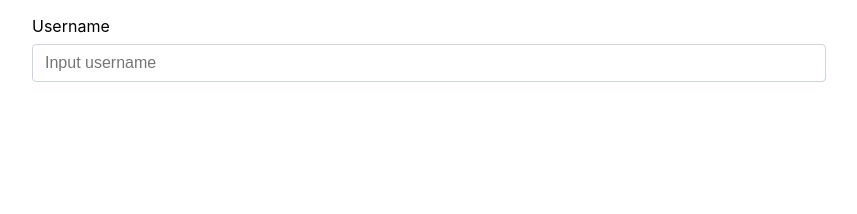
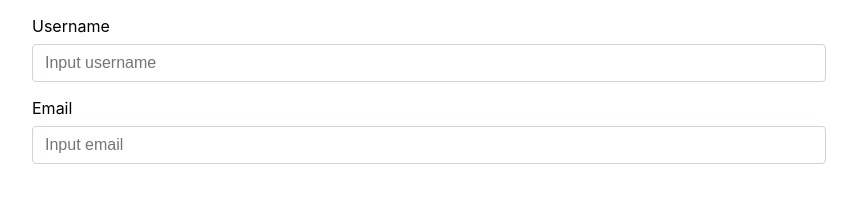
Before and after one commit to demo-dumbways/ebook-code-results-stage-2, a React (Create React App) app: page / in a window 1280 px wide. Shown: the top 214 px of the page, without its empty margins (224-1081 px from the left). Built offline with nearby package versions, Linux system fonts and the light colour scheme.

Commit message:
2 frontend reactjs advance

```diff
--- a/src/components/Form.js
+++ b/src/components/Form.js
@@ -1,29 +1,32 @@
+import cssModules from "./Form.module.css";
+
 const styles = {
   form: {
-        margin: '16px 20% 0',
+    margin: "16px 20% 0",
   },
   formGroup: {
-        marginBottom: '16px',
+    marginBottom: "16px",
   },
   formLabel: {
-        marginBottom: '8px',
-        display: 'inline-block',
+    marginBottom: "8px",
+    display: "inline-block",
   },
   formInput: {
-        display: 'block',
-        width: '100%',
-        padding: '.375rem .75rem',
-        fontSize: '1rem',
+    display: "block",
+    width: "100%",
+    padding: ".375rem .75rem",
+    fontSize: "1rem",
     lineHeight: 1.5,
-        color: '#212529',
-        backgroundColor: '#fff',
-        border: '1px solid #ced4da',
-        borderRadius: '.25rem',
+    color: "#212529",
+    backgroundColor: "#fff",
+    border: "1px solid #ced4da",
+    borderRadius: ".25rem",
   },
 };
 
 function Form() {
   return (
+    // inline styling
     <form style={styles.form}>
       <div style={styles.formGroup}>
         <label htmlFor="username" style={styles.formLabel}>
@@ -35,6 +38,18 @@ function Form() {
           style={styles.formInput}
         />
       </div>
+      {/* css modules */}
+      <div className={cssModules.formGroup}>
+        <label htmlFor="email" className={cssModules.formLabel}>
+          Email
+        </label>
+        <input
+          id="email"
+          type="email"
+          placeholder="Input email"
+          className={cssModules.formInput}
+        />
+      </div>
     </form>
   );
 }
--- /dev/null
+++ b/src/components/Form.module.css
@@ -0,0 +1,30 @@
+.formGroup {
+    margin-bottom: "16px";
+}
+
+.formLabel {
+    margin-bottom: 8px;
+    display: inline-block;
+}
+
+.formInput {
+    display: block;
+    width: 100%;
+    padding: 0.375rem 0.75rem;
+    font-size: 1rem;
+    line-height: 1.5;
+    color: #212529;
+    background-color: #fff;
+    border: 1px solid #ced4da;
+    border-radius: 0.25rem;
+    appearance: none;
+    transition: border-color 0.15s ease-in-out, box-shadow 0.15s ease-in-out;
+}
+
+.formInput:focus {
+    color: #212529;
+    background-color: #fff;
+    border-color: #86b7fe;
+    outline: 0;
+    box-shadow: 0 0 0 0.25rem rgba(13, 110, 253, 0.25);
+}
```
Lines whose indentation alone changed are shown as unchanged.
